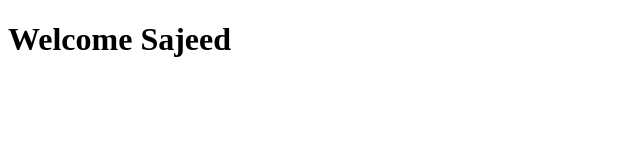
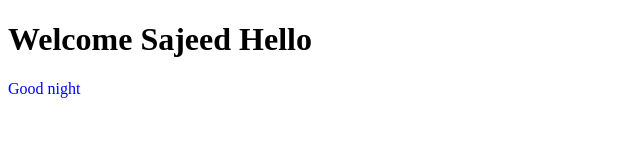
Before and after one commit to iamneo-production/bfafbecfeed305791239bdcbbbcffafeafone, a website: page public/index.html in a window 1280 px wide. Shown: the whole page, without its empty margins (0-640 px from the left). Drawn offline with Linux system fonts and the light colour scheme.

Commit message:
Backup Commit

```diff
--- a/public/index.html
+++ b/public/index.html
@@ -7,6 +7,7 @@
     <title>Wikipedia Viewer Sajeed</title>
 </head>
 <body>
-    <h1>Welcome Sajeed</h1>
+    <h1>Welcome Sajeed Hello</h1>
+    <p style="color: blue;">Good night</p>
 </body>
 </html>
```
